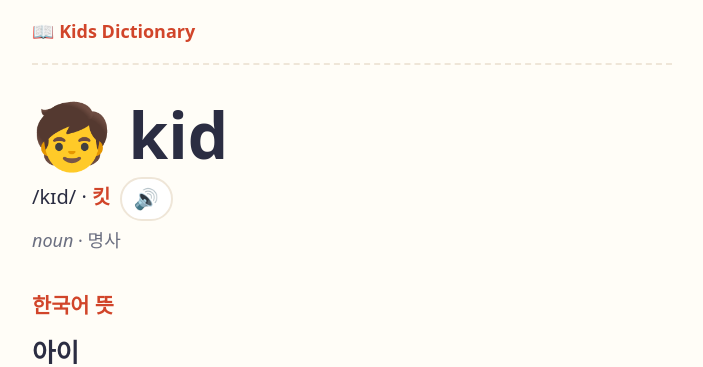
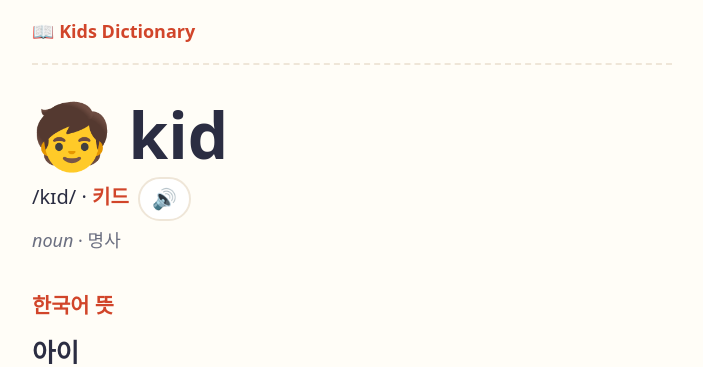
Before and after one commit to ctbot000/kids-dictionary, a Jekyll site: the page built from words/kid.md, in a window 1280 px wide. Shown: the top 367 px of the page, without its empty margins (288-991 px from the left). Built offline with Jekyll 4.4.1, drawn with Linux system fonts in a browser that asks for light colours; our own code applies the rules of GitHub Pages for plain Markdown files; Markdown is read by kramdown in place of the engine named in the settings.

Commit message:
Spell kid's Hangul as 키드, ending in the /d/ sound
Co-Authored-By: Claude Opus 5.5 <noreply@anthropic.com>

```diff
--- a/words/kid.md
+++ b/words/kid.md
@@ -1,6 +1,6 @@
 # 🧒 kid
 
-/kɪd/ · **킷**
+/kɪd/ · **키드**
 
 *noun* · 명사
 
```
